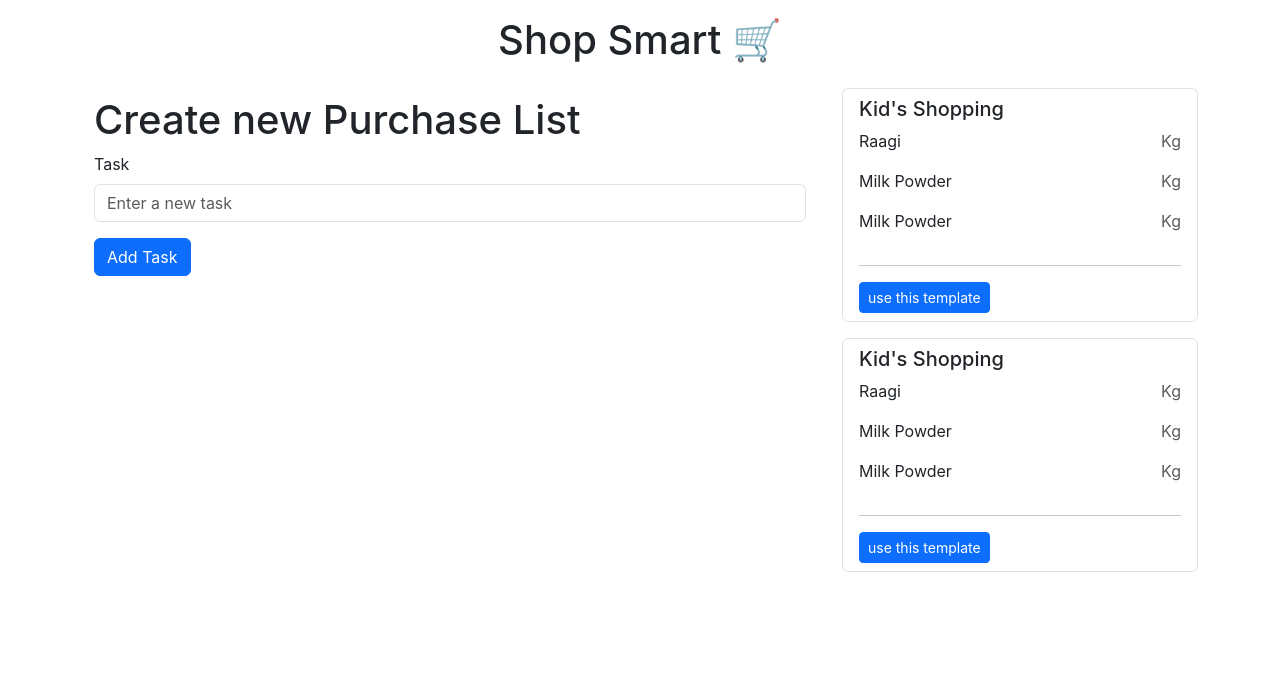
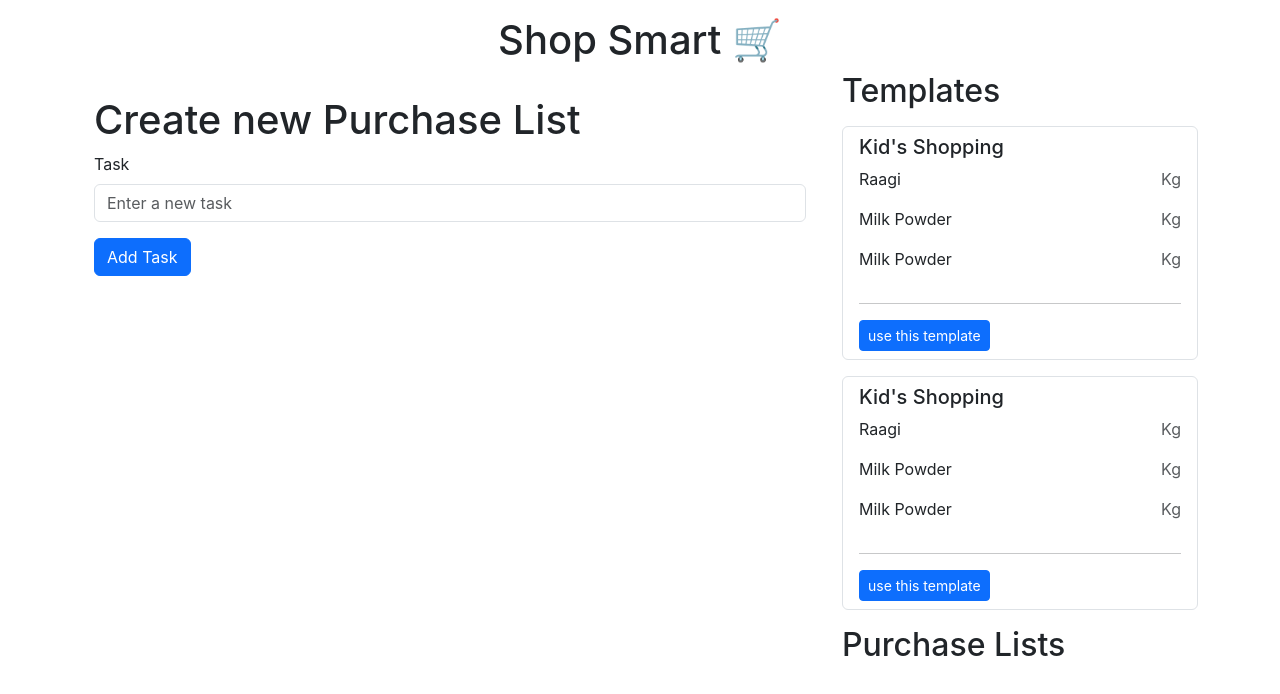
Before and after one commit to prajeesh-mp/shop-smart, a React (Create React App) app: page / in a window 1280 px wide. Shown: the top 694 px of the page. Built offline with nearby package versions, Linux system fonts and the light colour scheme.

Commit message:
Update: Remove Login

```diff
--- a/src/components/Layout.tsx
+++ b/src/components/Layout.tsx
@@ -11,8 +11,10 @@ function Layout() {
           <Outlet />
         </Col>
         <Col xs={12} md={4}>
+          <h2>Templates</h2>
           <Template />
           <Template />
+          <h2>Purchase Lists</h2>
         </Col>
       </Row>
     </Container>
--- a/src/index.tsx
+++ b/src/index.tsx
@@ -2,7 +2,6 @@ import React from "react";
 import ReactDOM from "react-dom/client";
 import "bootstrap/dist/css/bootstrap.min.css";
 import "./index.css";
-import "bootstrap/dist/css/bootstrap.min.css";
 import App from "./App";
 import reportWebVitals from "./reportWebVitals";
 
--- a/src/routes/Routes.tsx
+++ b/src/routes/Routes.tsx
@@ -1,7 +1,6 @@
 import { Route, Routes } from "react-router-dom";
 import Layout from "../components/Layout";
 import PageNotFound from "../pages/404";
-// import Login from "../pages/Login";
 import PurchaseList from "../pages/PurchaseList";
 
 const AppRoutes = () => {
```
Also changed, not shown: src/pages/Login.tsx (deleted, +0 -14 lines).
